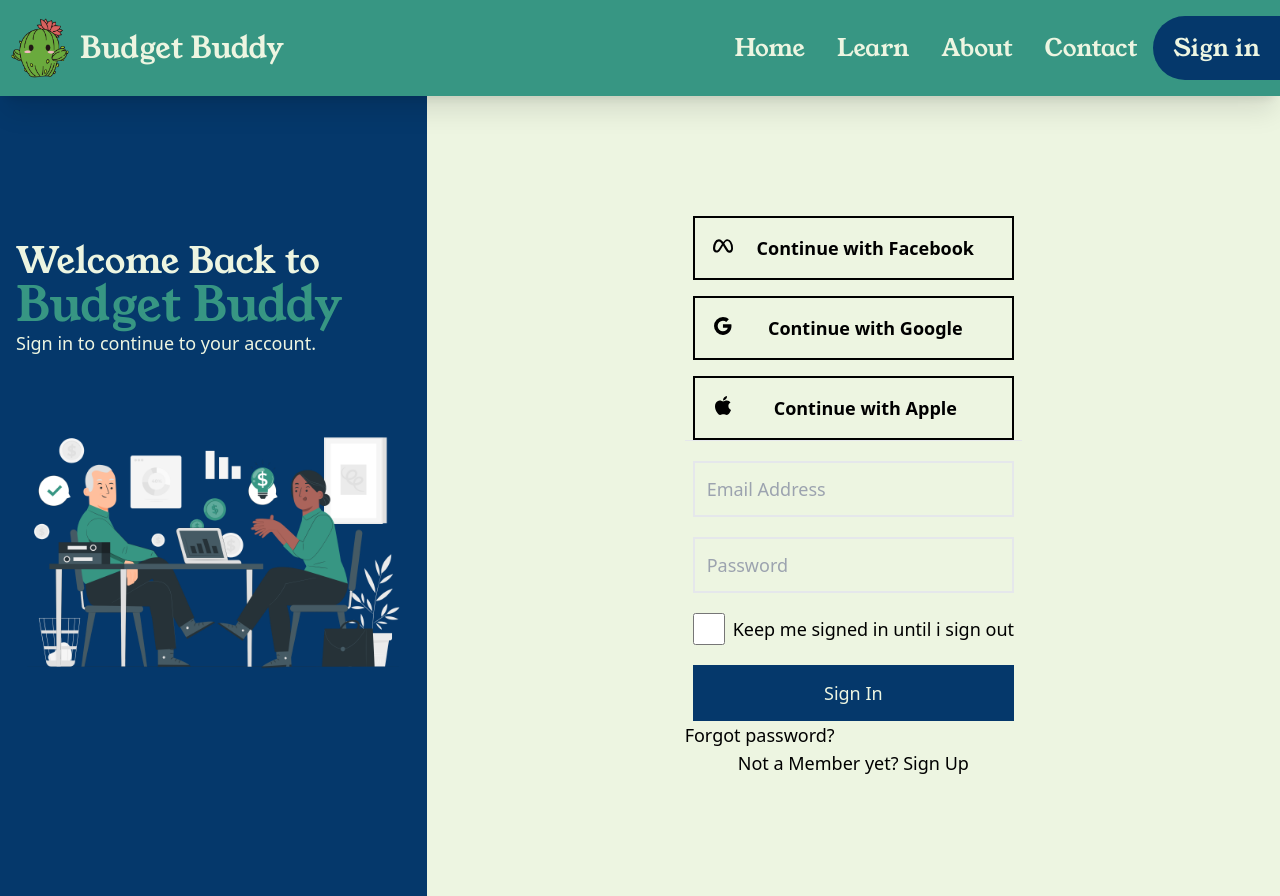
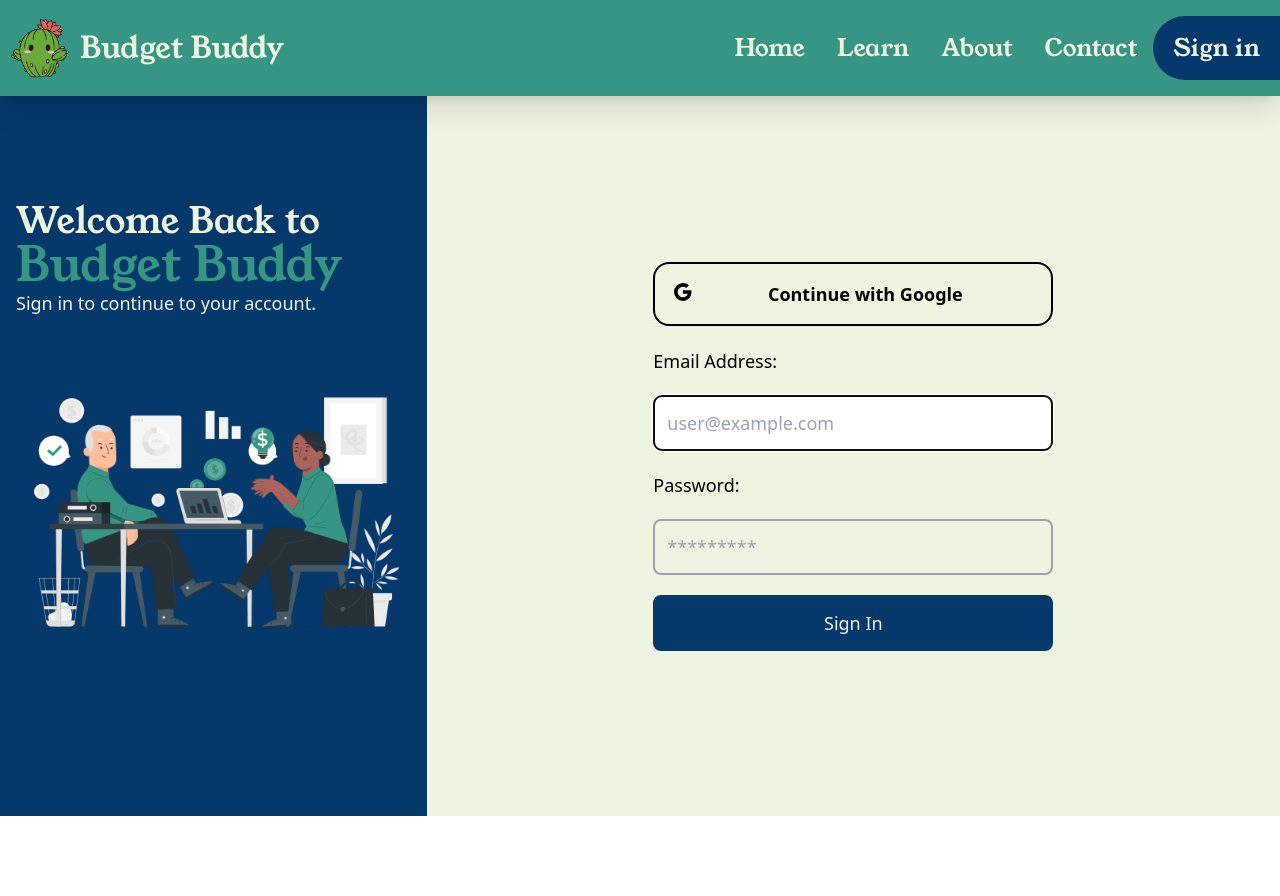
Before and after one commit to feranmiWebWizard/Budget-Buddy, a React (Vite) app: page /sign-in in a window 1280 px wide. After the commit the page ends 816 px from the top, so only its background shows below. Built offline with nearby package versions, Linux system fonts and the light colour scheme; the HTML template or start-up script is replaced by a standard one; a web font is replaced by a local one.

Commit message:
added frontend form auth

```diff
--- a/index.html
+++ b/index.html
@@ -2,7 +2,11 @@
 <html lang="en">
   <head>
     <meta charset="UTF-8" />
-    <link rel="icon" type="image/svg+xml" href="./src/assets/Images/buddy-logo.png" />
+    <link
+      rel="icon"
+      type="image/svg+xml"
+      href="./src/assets/Images/buddy-logo.png"
+    />
     <meta name="viewport" content="width=device-width, initial-scale=1.0" />
     <title>Budget Buddy</title>
     <script
--- a/package.json
+++ b/package.json
@@ -10,6 +10,9 @@
     "preview": "vite preview"
   },
   "dependencies": {
+    "@fortawesome/fontawesome-svg-core": "^6.4.2",
+    "@fortawesome/free-solid-svg-icons": "^6.4.2",
+    "@fortawesome/react-fontawesome": "^0.2.0",
     "react": "^18.2.0",
     "react-dom": "^18.2.0",
     "react-router-dom": "^6.16.0"
--- a/src/App.css
+++ b/src/App.css
@@ -1,5 +1,15 @@
 @import url("https://fonts.googleapis.com/css2?family=Montserrat:wght@200&family=Outfit&family=Young+Serif&display=swap");
 @import url("https://fonts.googleapis.com/css2?family=Montserrat:wght@200&family=Outfit&family=Sofia+Sans+Condensed&family=Young+Serif&display=swap");
+
+* {
+  margin: 0;
+  padding: 0;
+}
+
+html,
+body {
+  height: 100%;
+}
 
 .numbers {
   font-family: "Sofia Sans Condensed", sans-serif;
@@ -7,3 +17,24 @@
 .headerText {
   font-family: "Young Serif", serif;
 }
+.offscreen {
+  position: absolute;
+  left: -9999px;
+}
+.instructions {
+  position: relative;
+  display: flex;
+  gap: 1rem;
+  align-items: center;
+}
+.hide {
+  display: none;
+}
+.valid {
+  color: limegreen;
+  margin-left: 0.25rem;
+}
+.invalid {
+  color: red;
+  margin-left: 0.25rem;
+}
--- a/src/App.jsx
+++ b/src/App.jsx
@@ -11,10 +11,12 @@ function App() {
     <>
       <Navbar />
       <ScrollToTop />
-      <Routes>
-        <Route path="/sign-in" element={<SignIn />}></Route>
-        <Route path="/" element={<Home />}></Route>
-      </Routes>
+      <main>
+        <Routes>
+          <Route path="/sign-in" element={<SignIn />}></Route>
+          <Route path="/" element={<Home />}></Route>
+        </Routes>
+      </main>
     </>
   );
 }
--- a/src/Components/Home.jsx
+++ b/src/Components/Home.jsx
@@ -40,7 +40,7 @@ function Home() {
           <h1 className="headerText text-3xl md:text-5xl mb-4">
             Budget Buddy: Your Financial Companion
           </h1>
-          <p className="text-blue-1 text-lg md:text-xl">
+          <p className="text-blue-1 text-lg md:text-xl font-semibold">
             We understand that managing your finances effectively is essential
             for a secure and stress-free future. That's why we've created a
             powerful platform that empowers you to take control of your money
--- a/src/Components/Signin.jsx
+++ b/src/Components/Signin.jsx
@@ -1,9 +1,51 @@
 import LoginImg from "../assets/Images/login-page.png";
+import { useRef, useState, useEffect } from "react";
+import {
+  faCheck,
+  faTimes,
+  faInfoCircle,
+} from "@fortawesome/free-solid-svg-icons";
+import { FontAwesomeIcon } from "@fortawesome/react-fontawesome";
+
+const emailRegex = /^[^\s@]+@[^\s@]+\.[^\s@]+$/;
+const passwordRegex =
+  /^(?=.*[a-z])(?=.*[A-Z])(?=.*\d)(?=.*[@$!%*?&])[A-Za-z\d@$!%*?&]{8,}$/;
 
 function SignIn() {
+  const userRef = useRef();
+  const errRef = useRef();
+
+  const [user, setUser] = useState("");
+  const [validName, SetValidName] = useState(false);
+  const [userFocus, setUserFocus] = useState(false);
+
+  const [password, setPassword] = useState("");
+  const [validPassword, SetValidPassword] = useState(false);
+  const [passwordFocus, setPasswordFocus] = useState(false);
+
+  const [errMsg, setErrMsg] = useState("");
+  const [success, setSuccess] = useState(false);
+
+  useEffect(() => {
+    userRef.current.focus();
+  }, []);
+
+  useEffect(() => {
+    const result = emailRegex.test(user);
+    SetValidName(result);
+  }, [user]);
+
+  useEffect(() => {
+    const result = passwordRegex.test(password);
+    SetValidPassword(result);
+  }, [password]);
+
+  useEffect(() => {
+    setErrMsg("");
+  }, [user, password]);
+
   return (
-    <>
-      <div className="bg-cream-1 text-lg flex flex-col md:grid grid-cols-3 min-h-[100vh] px-2 md:px-0">
+    <section className="bg-cream-1 text-lg flex flex-col justify-center md:grid grid-cols-3 min-h-[90vh] px-4 md:px-0">
       <section className="bg-blue-1 text-cream-1 hidden md:flex flex-col justify-center px-4">
         <h1 className="headerText text-4xl">
           Welcome Back to <br />
@@ -12,25 +54,8 @@ function SignIn() {
         <p className="">Sign in to continue to your account.</p>
         <img src={LoginImg} alt="two people having a conversation" />
       </section>
-        <div className="flex flex-col col-span-2 place-self-center py-4 ">
-          <div className="flex flex-col gap-4 px-2">
-            <button className="border-2 border-black text-lg font-semibold flex w-full py-4 px-4">
-              <svg
-                xmlns="http://www.w3.org/2000/svg"
-                width="24"
-                height="24"
-                viewBox="0 0 24 24"
-                style={{
-                  fill: "rgba(0, 0, 0, 1)",
-                  transform: "",
-                  msFilter: "",
-                }}
-              >
-                <path d="M20.26 7.8a4.82 4.82 0 0 0-3.93-2.44 3.91 3.91 0 0 0-2.54 1.09 10.58 10.58 0 0 0-1.52 1.71 11 11 0 0 0-1.63-1.72 4.39 4.39 0 0 0-2.88-1.08A5 5 0 0 0 3.7 8 11.49 11.49 0 0 0 2 14a7 7 0 0 0 .18 1.64A4.44 4.44 0 0 0 2.71 17a3.23 3.23 0 0 0 3 1.6c1.25 0 2.19-.56 3.3-2a26.4 26.4 0 0 0 2.21-3.6l.63-1.12c.06-.09.11-.18.16-.27l.15.25 1.79 3A14.77 14.77 0 0 0 16 17.63a3.38 3.38 0 0 0 2.55 1 3 3 0 0 0 2.54-1.23 2.2 2.2 0 0 0 .18-.28 4.1 4.1 0 0 0 .31-.63l.12-.35A6.53 6.53 0 0 0 22 15a9 9 0 0 0 0-1 11.15 11.15 0 0 0-1.74-6.2zm-10.12 3.56c-.64 1-1.57 2.51-2.37 3.61-1 1.37-1.51 1.51-2.07 1.51a1.29 1.29 0 0 1-1.15-.66 3.3 3.3 0 0 1-.39-1.7A9.74 9.74 0 0 1 5.54 9a2.8 2.8 0 0 1 2.19-1.47A3 3 0 0 1 10 8.74a14.07 14.07 0 0 1 1 1.31zm8.42 5.12c-.48 0-.85-.19-1.38-.83A34.87 34.87 0 0 1 14.82 12l-.52-.86c-.36-.61-.71-1.16-1-1.65a2.46 2.46 0 0 1 .17-.27c.94-1.39 1.77-2.17 2.8-2.17a3.12 3.12 0 0 1 2.49 1.66 10.17 10.17 0 0 1 1.37 5.34c-.04 1.31-.34 2.43-1.57 2.43z"></path>
-              </svg>
-              <span className="mx-auto"> Continue with Facebook</span>
-            </button>
-            <button className="border-2 border-black text-lg font-semibold flex w-full py-4 px-4">
+      <section className="flex flex-col col-span-2 max-w-[25rem] w-full place-self-center">
+        <button className="border-2 rounded-[1rem] border-black text-lg font-semibold flex py-4 px-4">
           <svg
             xmlns="http://www.w3.org/2000/svg"
             width="24"
@@ -46,65 +71,88 @@ function SignIn() {
           </svg>
           <span className="mx-auto"> Continue with Google</span>
         </button>
-            <button className="border-2 border-black text-lg font-semibold flex w-full py-4 px-4">
-              <svg
-                xmlns="http://www.w3.org/2000/svg"
-                width="24"
-                height="24"
-                viewBox="0 0 24 24"
-                style={{
-                  fill: "rgba(0, 0, 0, 1)",
-                  transform: "",
-                  msFilter: "",
+        <hr />
+        <form className="flex flex-col gap-5 mt-5">
+          <label htmlFor="email">
+            Email Address:
+            <span className={validName ? "valid" : "hide"}>
+              <FontAwesomeIcon icon={faCheck} />
+            </span>
+            <span className={validName || !user ? "hide" : "invalid"}>
+              <FontAwesomeIcon icon={faTimes} />
+            </span>
+          </label>
+          <input
+            className="bg-cream-1 border-2 border-gray-400 rounded-[0.5rem] h-[3.5rem] px-3 hover:bg-white focus:bg-white"
+            type="email"
+            id="email"
+            ref={userRef}
+            autoComplete="off"
+            onChange={(e) => {
+              setUser(e.target.value);
             }}
+            required
+            onFocus={() => {
+              setUserFocus(true);
+            }}
+            onBlur={() => {
+              setUserFocus(false);
+            }}
+            placeholder="user@example.com"
+          />
+          <p
+            className={
+              userFocus && user && !validName ? "instructions" : "offscreen"
+            }
           >
-                <path d="M19.665 16.811a10.316 10.316 0 0 1-1.021 1.837c-.537.767-.978 1.297-1.316 1.592-.525.482-1.089.73-1.692.744-.432 0-.954-.123-1.562-.373-.61-.249-1.17-.371-1.683-.371-.537 0-1.113.122-1.73.371-.616.25-1.114.381-1.495.393-.577.025-1.154-.229-1.729-.764-.367-.32-.826-.87-1.377-1.648-.59-.829-1.075-1.794-1.455-2.891-.407-1.187-.611-2.335-.611-3.447 0-1.273.275-2.372.826-3.292a4.857 4.857 0 0 1 1.73-1.751 4.65 4.65 0 0 1 2.34-.662c.46 0 1.063.142 1.81.422s1.227.422 1.436.422c.158 0 .689-.167 1.593-.498.853-.307 1.573-.434 2.163-.384 1.6.129 2.801.759 3.6 1.895-1.43.867-2.137 2.08-2.123 3.637.012 1.213.453 2.222 1.317 3.023a4.33 4.33 0 0 0 1.315.863c-.106.307-.218.6-.336.882zM15.998 2.38c0 .95-.348 1.838-1.039 2.659-.836.976-1.846 1.541-2.941 1.452a2.955 2.955 0 0 1-.021-.36c0-.913.396-1.889 1.103-2.688.352-.404.8-.741 1.343-1.009.542-.264 1.054-.41 1.536-.435.013.128.019.255.019.381z"></path>
-              </svg>
-              <span className="mx-auto">Continue with Apple</span>
-            </button>
-          </div>
-          <hr />
-          <form className="flex flex-col gap-5 px-2 mt-5" action="">
+            <FontAwesomeIcon icon={faInfoCircle} />
+            Must be a valid email address
+          </p>
+
+          <label htmlFor="password">
+            Password:
+            <span className={validPassword ? "valid" : "hide"}>
+              <FontAwesomeIcon icon={faCheck} />
+            </span>
+            <span className={validPassword || !password ? "hide" : "invalid"}>
+              <FontAwesomeIcon icon={faTimes} />
+            </span>
+          </label>
           <input
-              className="bg-cream-1 border-2 h-[3.5rem] px-3 hover:bg-white focus:bg-white"
-              type="email"
-              name=""
-              id=""
+            className="bg-cream-1 border-2 border-gray-400 rounded-[0.5rem] h-[3.5rem] px-3 hover:bg-white focus:bg-white"
+            type="password"
+            id="password"
+            onChange={(e) => {
+              setPassword(e.target.value);
+            }}
             required
-              placeholder="Email Address"
+            onFocus={() => {
+              setPasswordFocus(true);
+            }}
+            onBlur={() => {
+              setPasswordFocus(false);
+            }}
+            placeholder="*********"
           />
-            <input
-              className="bg-cream-1 border-2 h-[3.5rem] px-3 hover:bg-white focus:bg-white"
-              type="password"
-              name=""
-              id=""
-              required
-              placeholder="Password"
-            />
-            <div className="flex items-center gap-2">
-              <input
-                className="w-[2rem] h-[2rem]"
-                type="checkbox"
-                name=""
-                id=""
-              />
-              <label htmlFor="">Keep me signed in until i sign out</label>
-            </div>
-
+          <p
+            className={
+              passwordFocus && !validPassword ? "instructions" : "offscreen"
+            }
+          >
+            <FontAwesomeIcon icon={faInfoCircle} />
+            8 to 24 characters. <br />
+            Must include uppercase and lowercase letters, a number and a special
+            character
+          </p>
           <button
-              className="bg-blue-1 text-cream-1 border-2 border-blue-1 py-3 hover:bg-cream-1 hover:text-blue-1"
+            className="bg-blue-1 rounded-[0.5rem] text-cream-1 border-2 border-blue-1 py-3 hover:bg-cream-1 hover:text-blue-1"
             type="submit"
           >
             Sign In
           </button>
         </form>
-          <p>Forgot password?</p>
-          <p className="mt-[40%] md:mt-auto mx-auto ">
-            Not a Member yet? Sign Up
-          </p>
-        </div>
-      </div>
-    </>
+      </section>
+    </section>
   );
 }
 
```
Also changed, not shown: 1 other file (tests, documents, lock files or other folders). Lines whose indentation alone changed are shown as unchanged.
